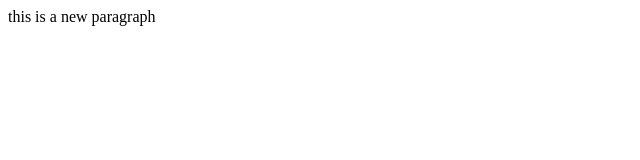
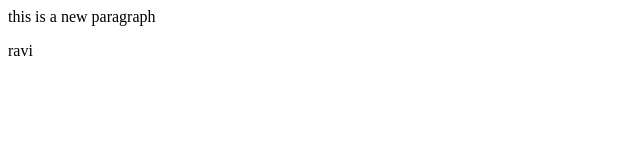
Before and after one commit to sourceravi77/localrepo, a plain HTML site: page index.html in a window 1280 px wide. Shown: the full height of the page, 0-640 px from the left. Drawn offline with Linux system fonts and the light colour scheme.

Commit message:
Add new feature1

```diff
--- a/index.html
+++ b/index.html
@@ -1 +1,2 @@
 <p>this is a new paragraph</p>
+<p>ravi</p>
```
